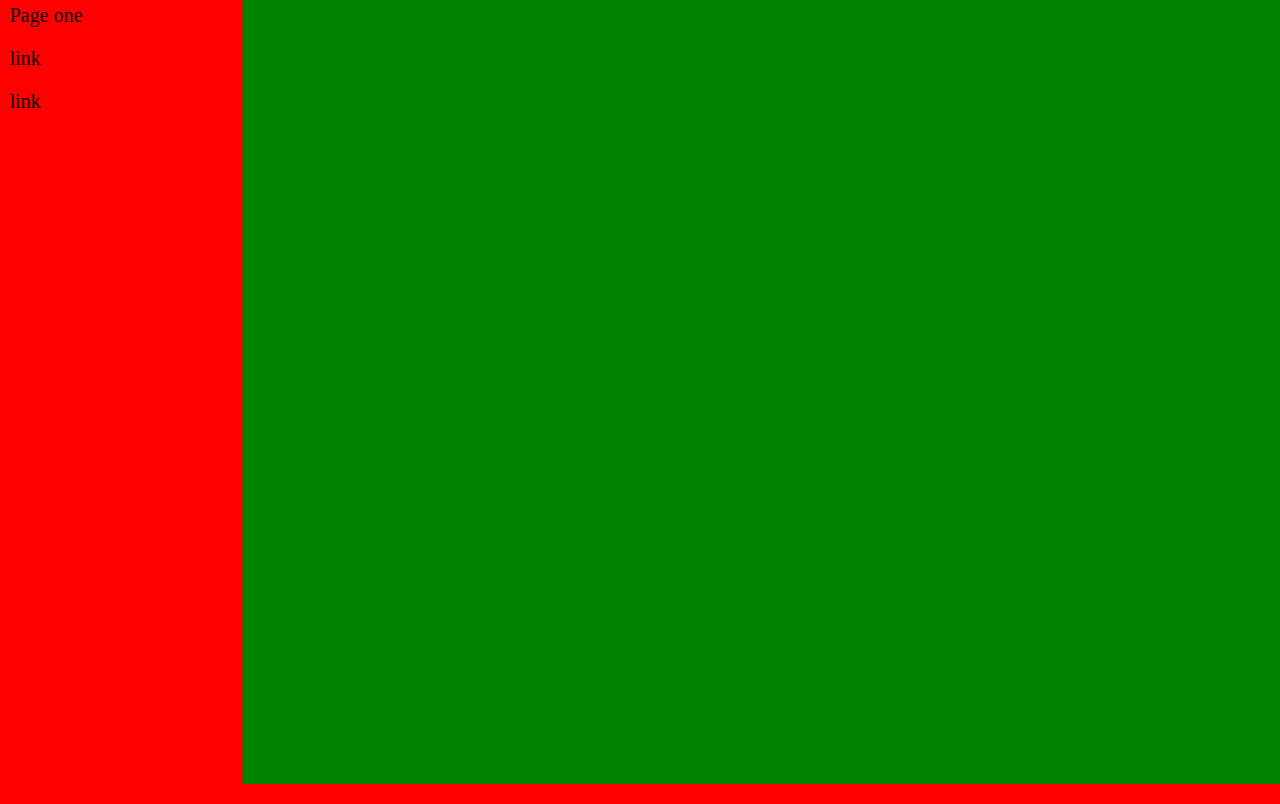
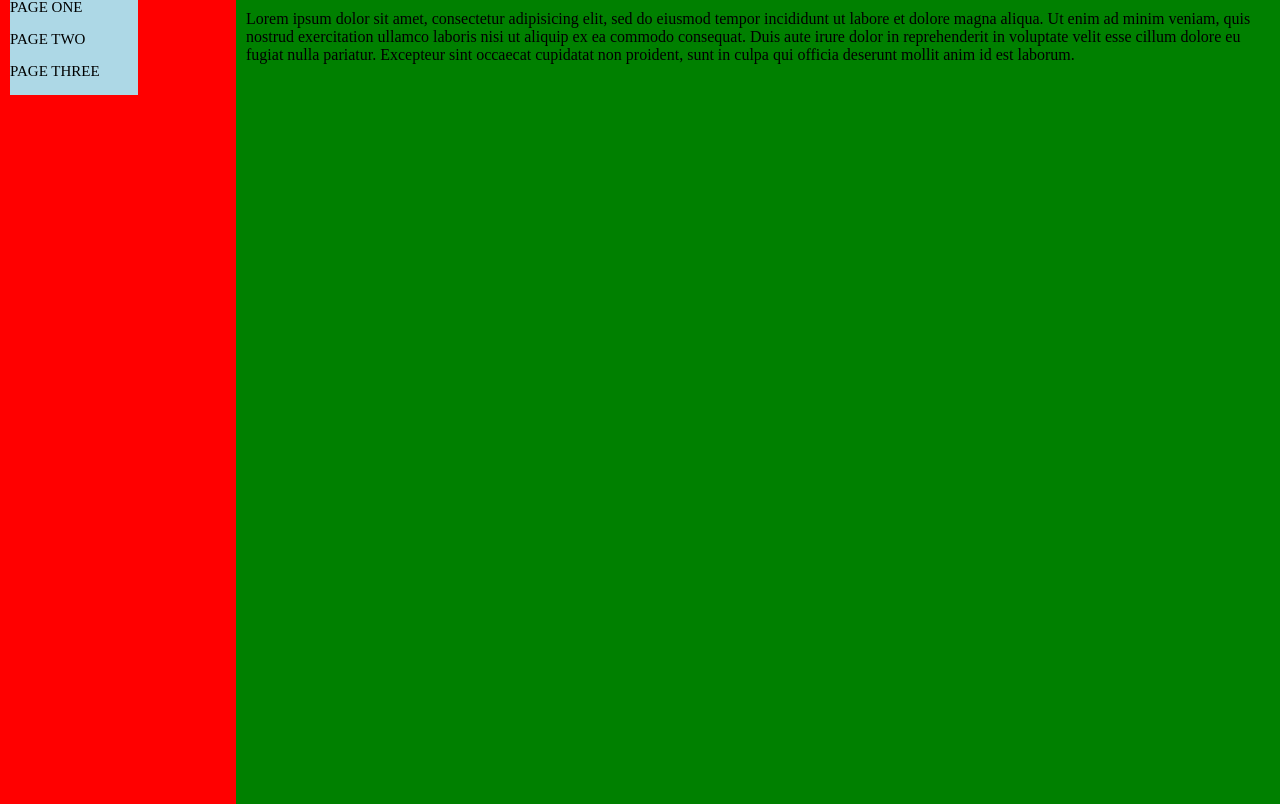
Before and after one commit to liamreuben/Networkingwebsite-, a plain HTML site: page index.html in a window 1280 px wide. Shown: the part 73-877 px from the top of the page. Drawn offline with Linux system fonts and the light colour scheme.

Commit message:
couldn't tell ya

```diff
--- a/index.html
+++ b/index.html
@@ -8,11 +8,12 @@
     <h1> SAMPLE </h1>
   </div>
 <div id="menu">
-<p>Page one</p>
-<p>link</p>
-<p>link</p>
+<p>PAGE ONE</p>
+<p>PAGE TWO</p>
+<p>PAGE THREE</p>
 </div>
   <div id="content">
+    <p> Lorem ipsum dolor sit amet, consectetur adipisicing elit, sed do eiusmod tempor incididunt ut labore et dolore magna aliqua. Ut enim ad minim veniam, quis nostrud exercitation ullamco laboris nisi ut aliquip ex ea commodo consequat. Duis aute irure dolor in reprehenderit in voluptate velit esse cillum dolore eu fugiat nulla pariatur. Excepteur sint occaecat cupidatat non proident, sunt in culpa qui officia deserunt mollit anim id est laborum. </p>
   </div>
 </body>
 </html>
--- a/stylesheet.css
+++ b/stylesheet.css
@@ -19,19 +19,21 @@ h1 {
 }
 
 #menu {
-  font-size: 20px;
-  width: 18%;
+  font-size: 15px;
+  width: 10%;
   margin-left: 10px;
-  background-color: red;
+  background-color: lightblue;
   position: relative;
   float: left;
-
 }
 
 #content {
   height: 100%;
-  width: 81%;
+  width: 80%;
   position: relative;
   background-color: green;
   float: right;
+  z-index: 10;
+  padding: 10px;
+
 }
```
